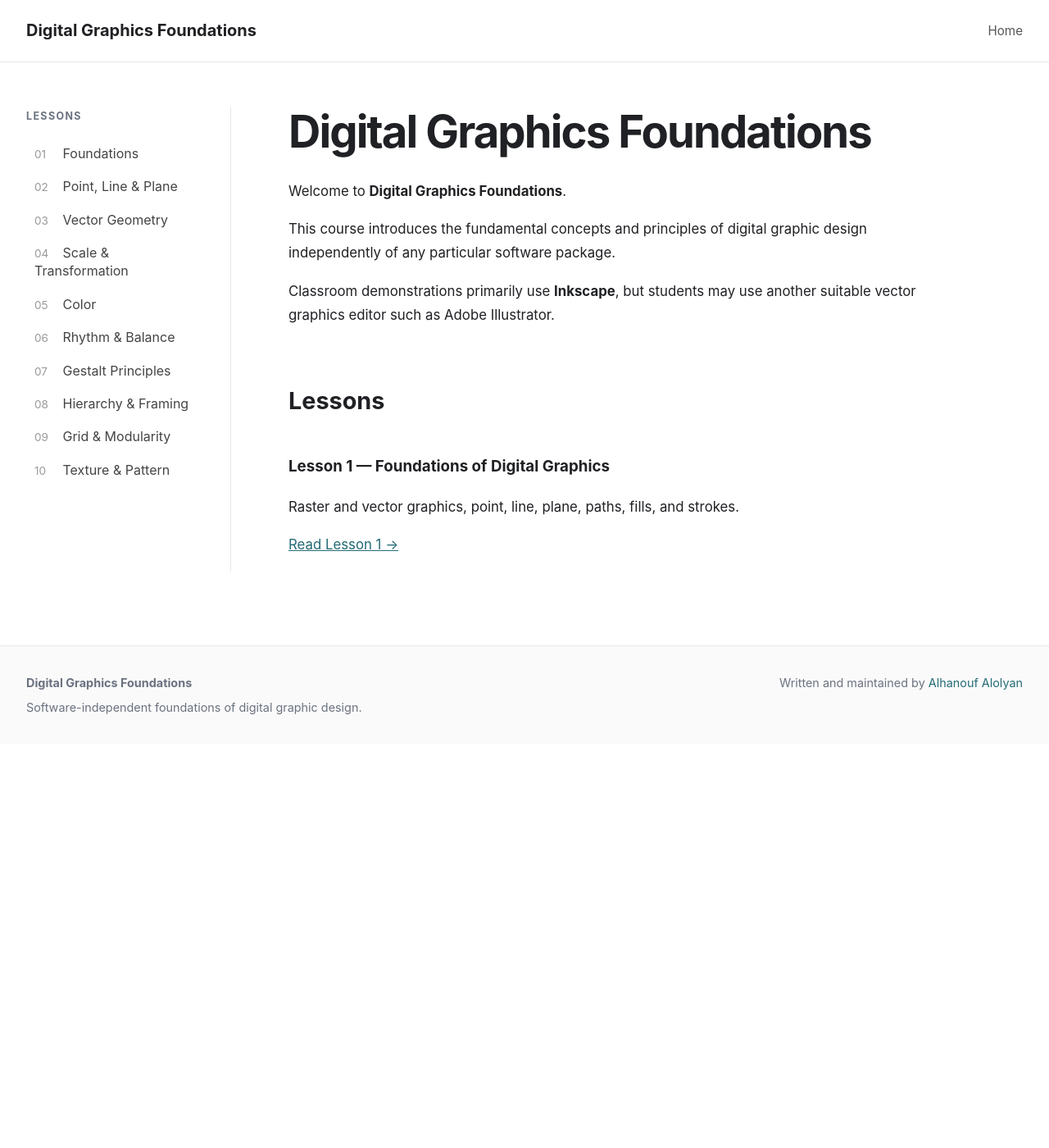
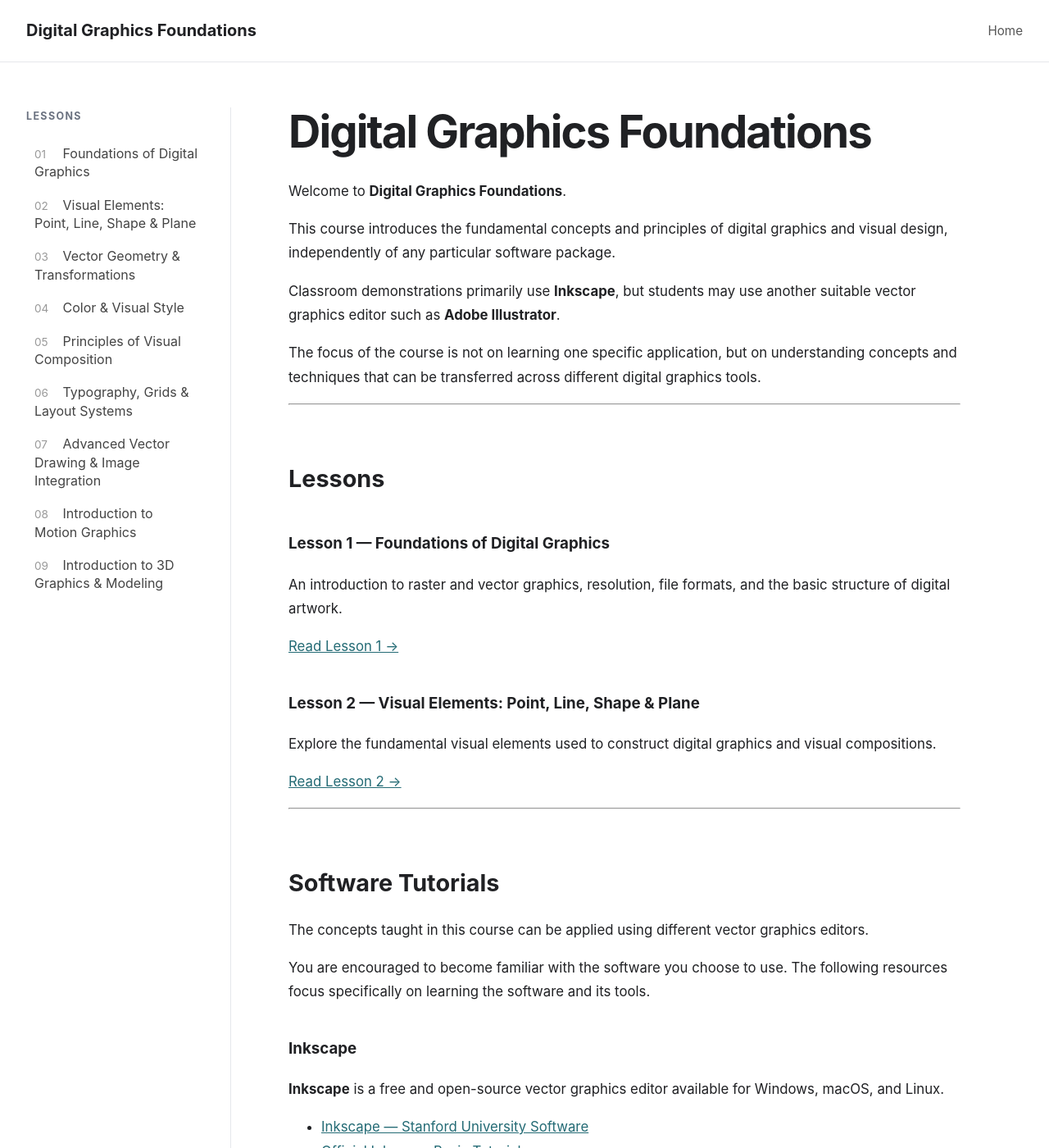
Before and after one commit to HanoCat/digital-graphics-foundations, a Jekyll site: the page built from index.md, in a window 1280 px wide and 1400 px high. Shown: the whole window at 82% size. Built offline with Jekyll 4.4.1, drawn with Linux system fonts in a browser that asks for light colours; some of the changed text lies outside the part shown.

Commit message:
more acadmic info

```diff
--- a/_layouts/default.html
+++ b/_layouts/default.html
@@ -40,52 +40,47 @@
 
             <a href="{{ '/lessons/01-digital-graphics-foundations.html' | relative_url }}">
                 <span>01</span>
-                Foundations
+                Foundations of Digital Graphics
             </a>
 
             <a href="{{ '/lessons/02-point-line-plane.html' | relative_url }}">
                 <span>02</span>
-                Point, Line & Plane
+                Visual Elements: Point, Line, Shape & Plane
             </a>
 
             <a href="{{ '/lessons/comming_soon.html' | relative_url }}">
                 <span>03</span>
-                Vector Geometry
+                Vector Geometry & Transformations
             </a>
 
             <a href="{{ '/lessons/comming_soon.html' | relative_url }}">
                 <span>04</span>
-                Scale & Transformation
+                Color & Visual Style
             </a>
 
             <a href="{{ '/lessons/comming_soon.html' | relative_url }}">
                 <span>05</span>
-                Color
+                Principles of Visual Composition
             </a>
 
             <a href="{{ '/lessons/comming_soon.html' | relative_url }}">
                 <span>06</span>
-                Rhythm & Balance
+                Typography, Grids & Layout Systems
             </a>
 
             <a href="{{ '/lessons/comming_soon.html' | relative_url }}">
                 <span>07</span>
-                Gestalt Principles
+                Advanced Vector Drawing & Image Integration
             </a>
 
             <a href="{{ '/lessons/comming_soon.html' | relative_url }}">
                 <span>08</span>
-                Hierarchy & Framing
+                Introduction to Motion Graphics
             </a>
 
             <a href="{{ '/lessons/comming_soon.html' | relative_url }}">
                 <span>09</span>
-                Grid & Modularity
-            </a>
-
-            <a href="{{ '/lessons/comming_soon.html' | relative_url }}">
-                <span>10</span>
-                Texture & Pattern
+                Introduction to 3D Graphics & Modeling
             </a>
 
         </div>
--- a/index.md
+++ b/index.md
@@ -7,14 +7,55 @@ title: Home
 
 Welcome to **Digital Graphics Foundations**.
 
-This course introduces the fundamental concepts and principles of digital graphic design independently of any particular software package.
+This course introduces the fundamental concepts and principles of digital graphics and visual design, independently of any particular software package.
 
-Classroom demonstrations primarily use **Inkscape**, but students may use another suitable vector graphics editor such as Adobe Illustrator.
+Classroom demonstrations primarily use **Inkscape**, but students may use another suitable vector graphics editor such as **Adobe Illustrator**.
+
+The focus of the course is not on learning one specific application, but on understanding concepts and techniques that can be transferred across different digital graphics tools.
+
+---
 
 ## Lessons
 
 ### Lesson 1 — Foundations of Digital Graphics
 
-Raster and vector graphics, point, line, plane, paths, fills, and strokes.
+An introduction to raster and vector graphics, resolution, file formats, and the basic structure of digital artwork.
 
 [Read Lesson 1 →]({{ site.baseurl }}/lessons/01-digital-graphics-foundations.html)
+
+### Lesson 2 — Visual Elements: Point, Line, Shape & Plane
+
+Explore the fundamental visual elements used to construct digital graphics and visual compositions.
+
+[Read Lesson 2 →]({{ site.baseurl }}/lessons/02-point-line-plane.html)
+
+---
+
+## Software Tutorials
+
+The concepts taught in this course can be applied using different vector graphics editors.
+
+You are encouraged to become familiar with the software you choose to use. The following resources focus specifically on learning the software and its tools.
+
+### Inkscape
+
+**Inkscape** is a free and open-source vector graphics editor available for Windows, macOS, and Linux.
+
+- [Inkscape — Stanford University Software](https://software.stanford.edu/software/inkscape)
+- [Official Inkscape Basic Tutorial](https://inkscape.org/doc/tutorials/basic/tutorial-basic.html)
+- [Official Inkscape Learning Resources](https://inkscape.org/learn/)
+
+### Adobe Illustrator
+
+**Adobe Illustrator** is a professional commercial vector graphics editor and part of Adobe Creative Cloud.
+
+- [Adobe Illustrator: 5 Essentials for Beginners — Stanford University](https://uit.stanford.edu/service/techtraining/class/adobe-illustrator-5-essentials-beginners)
+- [Creating Basic Illustrations Using Adobe Illustrator — Stanford University](https://uit.stanford.edu/service/techtraining/class/creating-basic-illustrations-using-adobe-illustrator)
+
+---
+
+### Which software should I use?
+
+**Inkscape is recommended for this course** because it is free and available to all students.
+
+If you already have access to **Adobe Illustrator**, you may use it instead. The underlying vector graphics concepts taught in the course apply to both applications.
```
